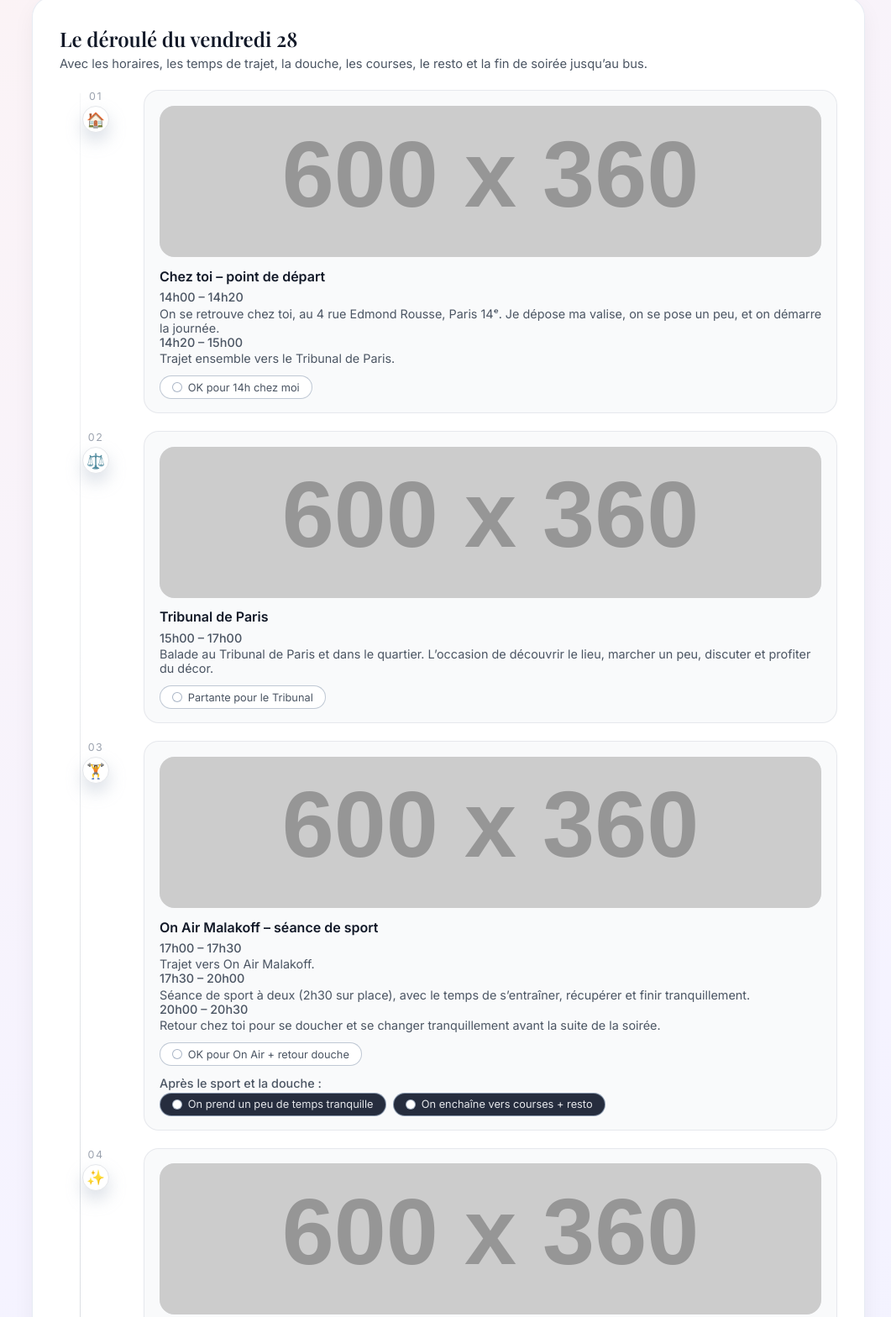
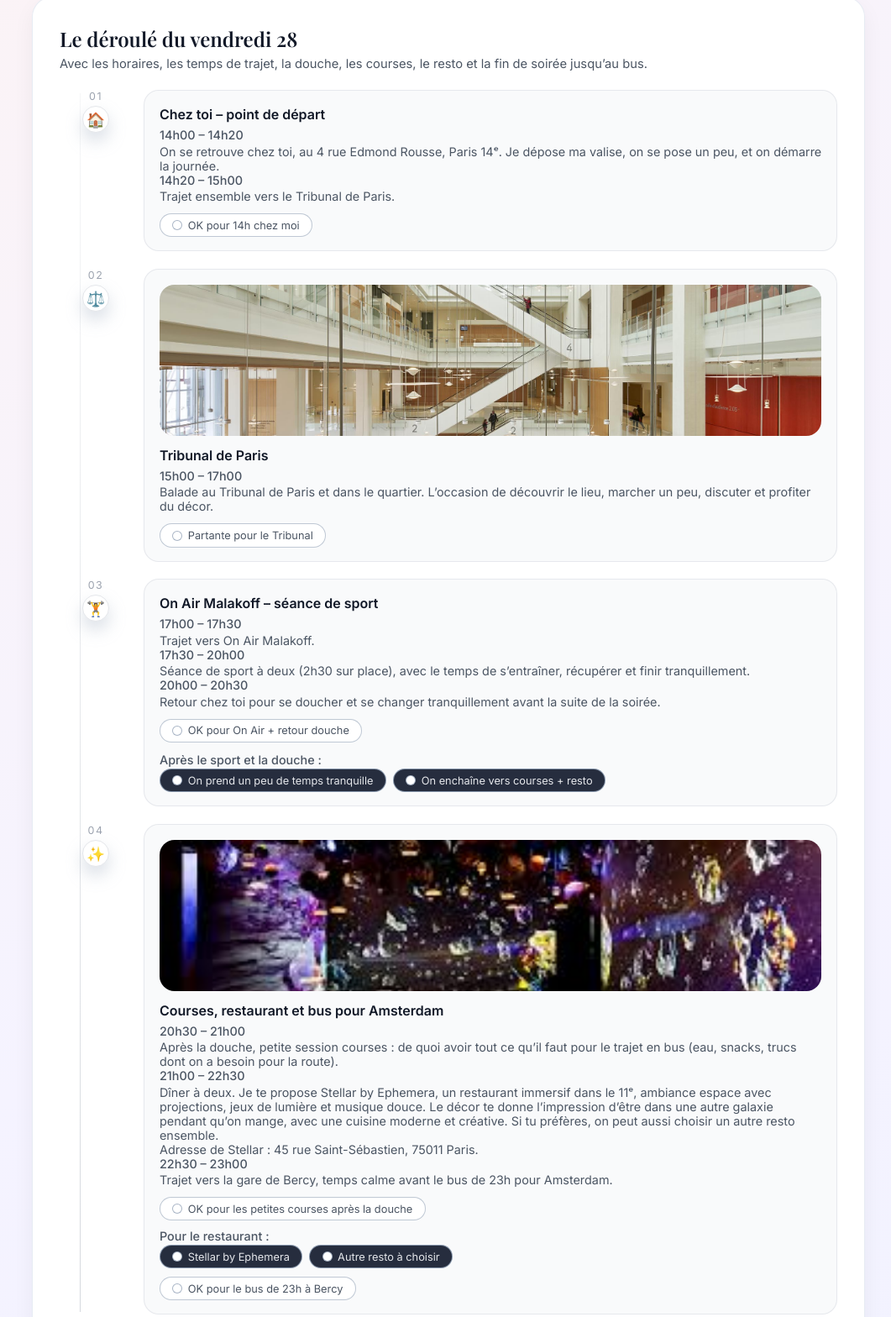
Before and after one commit to azupman/azupman.github.io, a plain HTML site: page index.html in a window 1280 px wide. Shown: the part 697-2265 px from the top of the page at 84% size, without its empty margins (106-1167 px from the left). Drawn offline with nearby package versions, Linux system fonts and the light colour scheme; placeholder pictures from the web are drawn by us.

Commit message:
Add files via upload
Signed-off-by: azupman <66555811+azupman@users.noreply.github.com>

```diff
--- a/index.html
+++ b/index.html
@@ -31,9 +31,7 @@
             --radius-pill: 999px;
         }
 
-        html {
-            scroll-behavior: smooth;
-        }
+        html { scroll-behavior: smooth; }
 
         body {
             font-family: "Inter", system-ui, -apple-system, BlinkMacSystemFont, sans-serif;
@@ -112,9 +110,7 @@
         /* ------------------------------
            Hero
         ------------------------------ */
-        .hero {
-            margin-bottom: 2.5rem;
-        }
+        .hero { margin-bottom: 2.5rem; }
 
         .hero-content {
             background: rgba(255, 255, 255, 0.95);
@@ -160,9 +156,7 @@
             margin-bottom: 1.6rem;
         }
 
-        .hero-extra {
-            margin-bottom: 1.3rem;
-        }
+        .hero-extra { margin-bottom: 1.3rem; }
 
         .panda-tag {
             display: inline-flex;
@@ -223,10 +217,10 @@
             animation: floatUp 0.7s ease-out both;
         }
 
-        .block-intro { animation-delay: 0.08s; }
+        .block-intro   { animation-delay: 0.08s; }
         .block-programme { animation-delay: 0.16s; }
         .block-details { animation-delay: 0.24s; }
-        .block-final { animation-delay: 0.32s; }
+        .block-final   { animation-delay: 0.32s; }
 
         .block-header { margin-bottom: 1.4rem; }
 
@@ -344,11 +338,9 @@
             font-weight: 500;
         }
 
-        .activity-choice {
-            margin-top: 0.75rem;
-        }
+        .activity-choice { margin-top: 0.75rem; }
 
-        /* Images des activités */
+        /* Images des activités (pour tribunal & resto) */
         .step-image {
             margin-bottom: 0.8rem;
             border-radius: var(--radius-medium);
@@ -369,9 +361,7 @@
             cursor: pointer;
         }
 
-        .choice-pill input {
-            display: none;
-        }
+        .choice-pill input { display: none; }
 
         .pill-visual {
             display: inline-flex;
@@ -692,9 +682,6 @@
                         <span class="step-icon">🏠</span>
                     </div>
                     <div class="step-body">
-                        <div class="step-image">
-                            <img src="https://via.placeholder.com/600x360?text=Chez+toi" alt="Chez toi - point de départ">
-                        </div>
                         <h3>Chez toi – point de départ</h3>
                         <p class="step-time">14h00 – 14h20</p>
                         <p>
@@ -717,7 +704,7 @@
                     </div>
                 </article>
 
-                <!-- Étape 2 : Tribunal -->
+                <!-- Étape 2 : Tribunal (AVEC IMAGE) -->
                 <article class="step">
                     <div class="step-meta">
                         <span class="step-number">02</span>
@@ -725,7 +712,8 @@
                     </div>
                     <div class="step-body">
                         <div class="step-image">
-                            <img src="https://via.placeholder.com/600x360?text=Tribunal+de+Paris" alt="Tribunal de Paris">
+                            <!-- Remplace tribunal.jpg par ta photo locale -->
+                            <img src="imagestribunal.jpg" alt="Tribunal de Paris">
                         </div>
                         <h3>Tribunal de Paris</h3>
                         <p class="step-time">15h00 – 17h00</p>
@@ -745,16 +733,13 @@
                     </div>
                 </article>
 
-                <!-- Étape 3 : On Air + retour douche -->
+                <!-- Étape 3 : On Air + retour douche (SANS IMAGE) -->
                 <article class="step">
                     <div class="step-meta">
                         <span class="step-number">03</span>
                         <span class="step-icon">🏋️</span>
                     </div>
                     <div class="step-body">
-                        <div class="step-image">
-                            <img src="https://via.placeholder.com/600x360?text=On+Air+Malakoff" alt="Salle de sport On Air Malakoff">
-                        </div>
                         <h3>On Air Malakoff – séance de sport</h3>
                         <p class="step-time">17h00 – 17h30</p>
                         <p>
@@ -802,7 +787,7 @@
                     </div>
                 </article>
 
-                <!-- Étape 4 : Courses + resto + bus -->
+                <!-- Étape 4 : Courses + resto + bus (AVEC IMAGE) -->
                 <article class="step">
                     <div class="step-meta">
                         <span class="step-number">04</span>
@@ -810,7 +795,8 @@
                     </div>
                     <div class="step-body">
                         <div class="step-image">
-                            <img src="https://via.placeholder.com/600x360?text=Courses+%2B+Resto+%2B+Bus" alt="Courses, restaurant et bus pour Amsterdam">
+                            <!-- Remplace stellar.jpg par ta photo locale du resto -->
+                            <img src="imagesstellar.jpg" alt="Restaurant Stellar by Ephemera">
                         </div>
                         <h3>Courses, restaurant et bus pour Amsterdam</h3>
 
@@ -1048,7 +1034,7 @@
             return items.slice(0, -1).join(", ") + " et " + items[items.length - 1];
         }
 
-        // Quand elle choisit dans le programme, ça coche le quiz correspondant
+        // Programme → coche automatiquement le quiz
         programChoices.forEach(function (pc) {
             pc.addEventListener('change', function () {
                 if (!this.checked) return;
@@ -1105,7 +1091,6 @@
 
                 const phone = "0614821949";
                 const encodedBody = encodeURIComponent(body);
-                // Format qui marche mieux sur pas mal de téléphones
                 const href = "sms:" + phone + "&body=" + encodedBody;
                 smsLink.setAttribute("href", href);
             });
@@ -1125,7 +1110,6 @@
 
         if (addCalendarBtn) {
             addCalendarBtn.addEventListener('click', function () {
-                // On adapte la ligne "restaurant" en fonction du choix
                 const restoSelected = document.querySelector('input[name="restoChoice"]:checked');
                 let restoLine;
                 if (restoSelected) {
```
Also changed, not shown: imagesstellar.jpg (added), imagestribunal.jpg (added).
